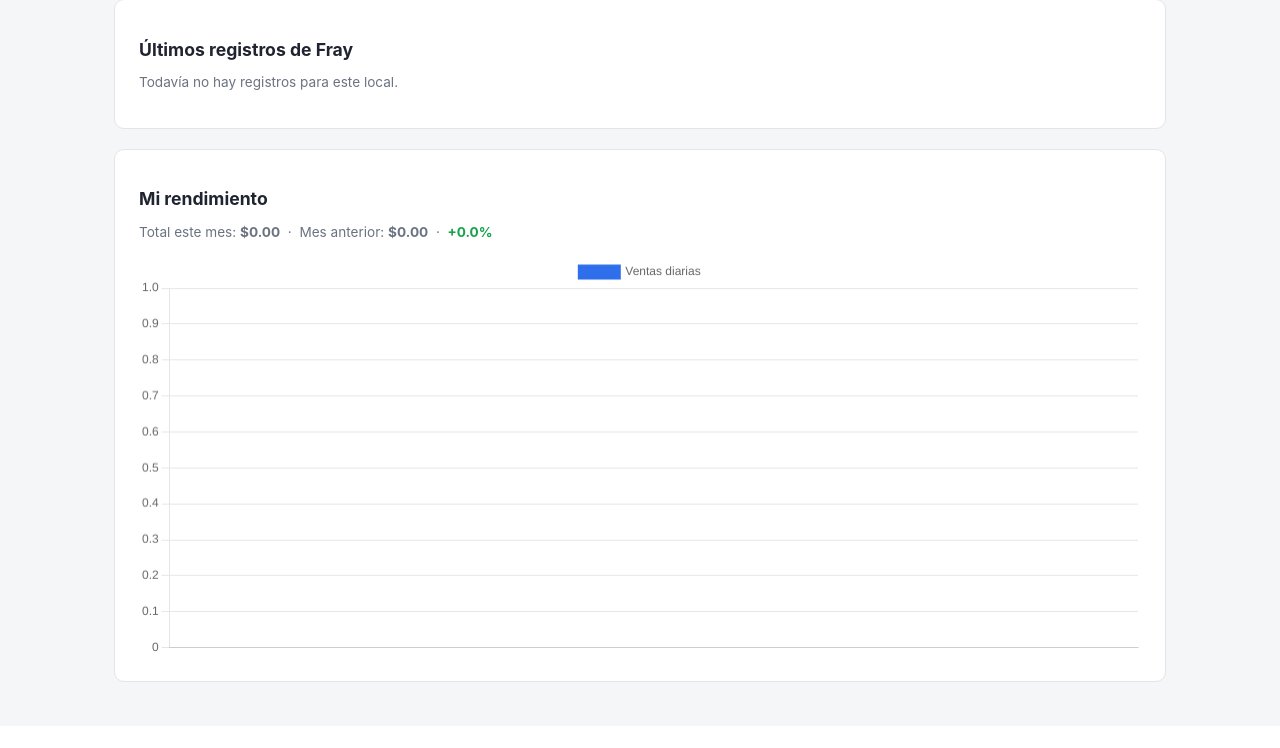
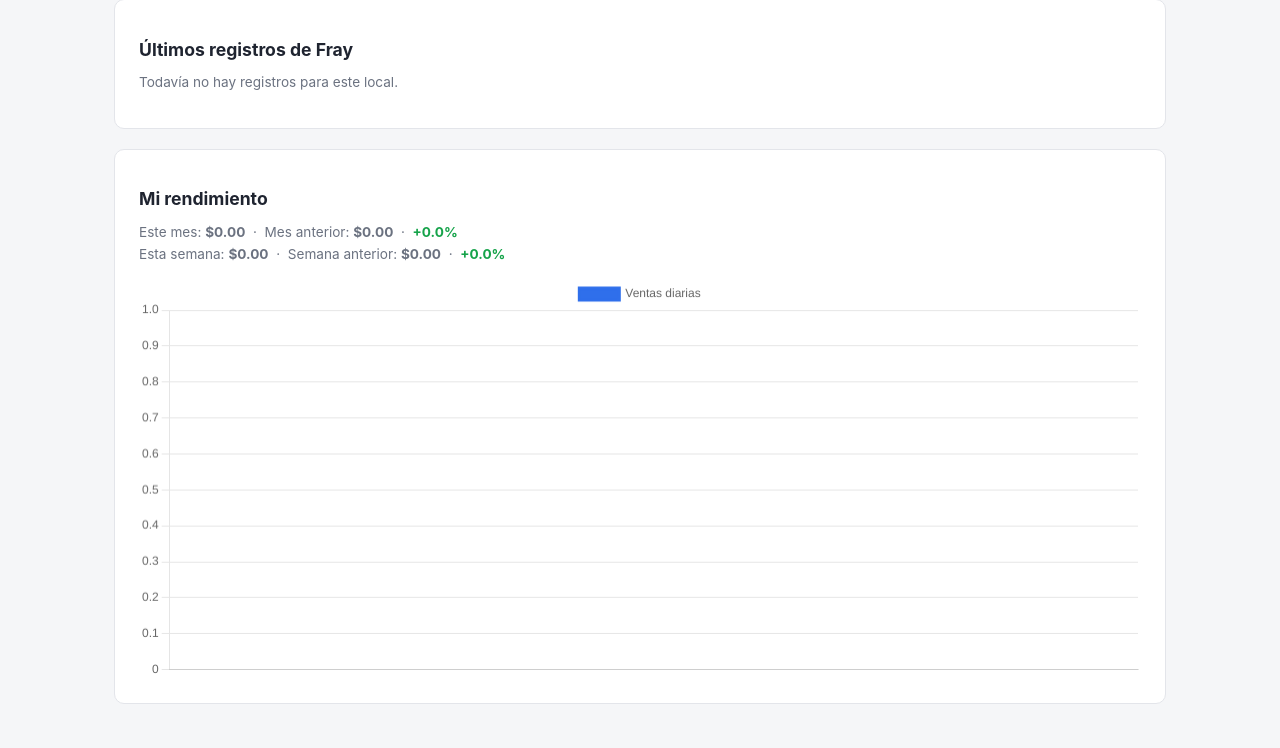
Before and after one commit to davidgek5/ventas-app, a Flask app: page /registrar/Fray in a window 1280 px wide. Shown: the part 389-1137 px from the top of the page. Before the commit the page ends 1071 px from the top, so only its background shows below. Run offline with Flask 3, Linux system fonts and the light colour scheme; data that the repository does not hold is empty.

Commit message:
Add files via upload

```diff
--- a/app.py
+++ b/app.py
@@ -1,6 +1,6 @@
 import os
 import sys
-from datetime import date, datetime
+from datetime import date, datetime, timedelta
 from functools import wraps
 
 from flask import Flask, render_template, request, redirect, url_for, session, jsonify, flash
@@ -133,13 +133,37 @@ def registrar(local):
     )
 
 
-def _resumen_local(conn, local):
-    hoy = date.today()
+def _rango_mes(hoy):
     mes_actual = f"{hoy.year:04d}-{hoy.month:02d}"
     if hoy.month == 1:
         mes_anterior = f"{hoy.year - 1:04d}-12"
     else:
         mes_anterior = f"{hoy.year:04d}-{hoy.month - 1:02d}"
+    return mes_actual, mes_anterior
+
+
+def _rango_semana(hoy):
+    inicio_actual = hoy - timedelta(days=hoy.weekday())
+    fin_actual = inicio_actual + timedelta(days=6)
+    inicio_anterior = inicio_actual - timedelta(days=7)
+    fin_anterior = inicio_actual - timedelta(days=1)
+    return inicio_actual, fin_actual, inicio_anterior, fin_anterior
+
+
+def _suma_rango(conn, local, desde, hasta):
+    total = conn.execute(
+        text(
+            "SELECT COALESCE(SUM(monto), 0) AS t FROM ventas "
+            "WHERE local = :local AND fecha >= :desde AND fecha <= :hasta"
+        ),
+        {"local": local, "desde": desde, "hasta": hasta},
+    ).mappings().one()["t"]
+    return float(total)
+
+
+def _resumen_local(conn, local):
+    hoy = date.today()
+    mes_actual, mes_anterior = _rango_mes(hoy)
 
     total_actual = conn.execute(
         text("SELECT COALESCE(SUM(monto), 0) AS t FROM ventas WHERE local = :local AND fecha LIKE :mes"),
@@ -149,29 +173,38 @@ def _resumen_local(conn, local):
         text("SELECT COALESCE(SUM(monto), 0) AS t FROM ventas WHERE local = :local AND fecha LIKE :mes"),
         {"local": local, "mes": f"{mes_anterior}%"},
     ).mappings().one()["t"]
-    return mes_actual, mes_anterior, float(total_actual), float(total_anterior)
+
+    inicio_actual, fin_actual, inicio_anterior, fin_anterior = _rango_semana(hoy)
+    semana_actual_total = _suma_rango(conn, local, inicio_actual.isoformat(), fin_actual.isoformat())
+    semana_anterior_total = _suma_rango(conn, local, inicio_anterior.isoformat(), fin_anterior.isoformat())
+
+    return {
+        "mes_actual": mes_actual,
+        "mes_anterior": mes_anterior,
+        "total_actual": float(total_actual),
+        "total_anterior": float(total_anterior),
+        "semana_actual_inicio": inicio_actual.isoformat(),
+        "semana_anterior_inicio": inicio_anterior.isoformat(),
+        "semana_actual_total": semana_actual_total,
+        "semana_anterior_total": semana_anterior_total,
+    }
 
 
 @app.route("/registrar/<local>/api/serie")
 def api_serie_local(local):
-    """Historial de ventas del propio local (mes actual y anterior), sin necesitar admin."""
+    """Historial de ventas del propio local (mes y semana, actual y anterior), sin necesitar admin."""
     if local not in LOCALES:
         return jsonify({"error": "local no encontrado"}), 404
 
     with engine.connect() as conn:
-        mes_actual, mes_anterior, total_actual, total_anterior = _resumen_local(conn, local)
+        resumen = _resumen_local(conn, local)
         serie = conn.execute(
             text("SELECT fecha, monto FROM ventas WHERE local = :local ORDER BY fecha ASC LIMIT 90"),
             {"local": local},
         ).mappings().all()
 
-    return jsonify({
-        "mes_actual": mes_actual,
-        "mes_anterior": mes_anterior,
-        "total_actual": total_actual,
-        "total_anterior": total_anterior,
-        "serie": [{"fecha": r["fecha"], "monto": r["monto"]} for r in serie],
-    })
+    resumen["serie"] = [{"fecha": r["fecha"], "monto": r["monto"]} for r in serie]
+    return jsonify(resumen)
 
 
 @app.route("/admin/login", methods=["GET", "POST"])
@@ -195,30 +228,69 @@ def admin_logout():
 def admin_panel():
     with engine.connect() as conn:
         registros = conn.execute(
-            text("SELECT local, fecha, monto FROM ventas ORDER BY fecha DESC, local ASC LIMIT 200")
+            text("SELECT id, local, fecha, monto FROM ventas ORDER BY fecha DESC, local ASC LIMIT 200")
         ).mappings().all()
     return render_template("admin.html", locales=LOCALES, registros=registros)
+
+
+@app.route("/admin/venta/<int:venta_id>/editar", methods=["GET", "POST"])
+@login_required
+def admin_editar_venta(venta_id):
+    with engine.connect() as conn:
+        venta = conn.execute(
+            text("SELECT id, local, fecha, monto FROM ventas WHERE id = :id"),
+            {"id": venta_id},
+        ).mappings().first()
+
+    if venta is None:
+        flash("Ese registro ya no existe.", "error")
+        return redirect(url_for("admin_panel"))
+
+    if request.method == "POST":
+        monto_raw = request.form.get("monto", "").replace(",", ".")
+        fecha = request.form.get("fecha") or venta["fecha"]
+        try:
+            monto = float(monto_raw)
+            if monto < 0:
+                raise ValueError
+        except ValueError:
+            flash("Ingresa un monto válido.", "error")
+            return redirect(url_for("admin_editar_venta", venta_id=venta_id))
+
+        with engine.begin() as conn:
+            conn.execute(
+                text("UPDATE ventas SET fecha = :fecha, monto = :monto WHERE id = :id"),
+                {"fecha": fecha, "monto": monto, "id": venta_id},
+            )
+        flash("Registro actualizado.", "success")
+        return redirect(url_for("admin_panel"))
+
+    return render_template("editar_venta.html", venta=venta)
+
+
+@app.route("/admin/venta/<int:venta_id>/eliminar", methods=["POST"])
+@login_required
+def admin_eliminar_venta(venta_id):
+    with engine.begin() as conn:
+        conn.execute(text("DELETE FROM ventas WHERE id = :id"), {"id": venta_id})
+    flash("Registro eliminado.", "success")
+    return redirect(url_for("admin_panel"))
 
 
 @app.route("/admin/api/resumen")
 @login_required
 def api_resumen():
-    """Totales por local del mes actual y el anterior, más serie diaria del mes actual."""
+    """Totales por local: mes actual/anterior, semana actual/anterior, más serie diaria del mes actual."""
     data = {}
     with engine.connect() as conn:
         for local in LOCALES:
-            mes_actual, mes_anterior, total_actual, total_anterior = _resumen_local(conn, local)
+            resumen = _resumen_local(conn, local)
             serie = conn.execute(
                 text("SELECT fecha, monto FROM ventas WHERE local = :local AND fecha LIKE :mes ORDER BY fecha ASC"),
-                {"local": local, "mes": f"{mes_actual}%"},
+                {"local": local, "mes": f"{resumen['mes_actual']}%"},
             ).mappings().all()
-            data[local] = {
-                "mes_actual": mes_actual,
-                "mes_anterior": mes_anterior,
-                "total_actual": total_actual,
-                "total_anterior": total_anterior,
-                "serie": [{"fecha": r["fecha"], "monto": r["monto"]} for r in serie],
-            }
+            resumen["serie"] = [{"fecha": r["fecha"], "monto": r["monto"]} for r in serie]
+            data[local] = resumen
     return jsonify(data)
 
 
--- a/templates/registrar.html
+++ b/templates/registrar.html
@@ -44,12 +44,22 @@ fetch("{{ url_for('api_serie_local', local=local) }}")
   .then(r => r.json())
   .then(d => {
     const resumenEl = document.getElementById("resumen-local");
-    const diff = d.total_anterior > 0
+    const diffMes = d.total_anterior > 0
       ? (((d.total_actual - d.total_anterior) / d.total_anterior) * 100).toFixed(1)
       : (d.total_actual > 0 ? "100.0" : "0.0");
-    const sign = diff >= 0 ? "+" : "";
-    const color = diff >= 0 ? "#16a34a" : "#dc2626";
-    resumenEl.innerHTML = `Total este mes: <strong>$${d.total_actual.toFixed(2)}</strong> &nbsp;·&nbsp; Mes anterior: <strong>$${d.total_anterior.toFixed(2)}</strong> &nbsp;·&nbsp; <span style="color:${color}; font-weight:700;">${sign}${diff}%</span>`;
+    const signMes = diffMes >= 0 ? "+" : "";
+    const colorMes = diffMes >= 0 ? "#16a34a" : "#dc2626";
+
+    const diffSemana = d.semana_anterior_total > 0
+      ? (((d.semana_actual_total - d.semana_anterior_total) / d.semana_anterior_total) * 100).toFixed(1)
+      : (d.semana_actual_total > 0 ? "100.0" : "0.0");
+    const signSemana = diffSemana >= 0 ? "+" : "";
+    const colorSemana = diffSemana >= 0 ? "#16a34a" : "#dc2626";
+
+    resumenEl.innerHTML = `
+      <div style="margin-bottom:6px;">Este mes: <strong>$${d.total_actual.toFixed(2)}</strong> &nbsp;·&nbsp; Mes anterior: <strong>$${d.total_anterior.toFixed(2)}</strong> &nbsp;·&nbsp; <span style="color:${colorMes}; font-weight:700;">${signMes}${diffMes}%</span></div>
+      <div>Esta semana: <strong>$${d.semana_actual_total.toFixed(2)}</strong> &nbsp;·&nbsp; Semana anterior: <strong>$${d.semana_anterior_total.toFixed(2)}</strong> &nbsp;·&nbsp; <span style="color:${colorSemana}; font-weight:700;">${signSemana}${diffSemana}%</span></div>
+    `;
 
     const fechas = d.serie.map(p => p.fecha);
     const montos = d.serie.map(p => p.monto);
```
Also changed, not shown: templates/admin.html (+39 -2 lines), templates/editar_venta.html (added, +19 -0 lines).
